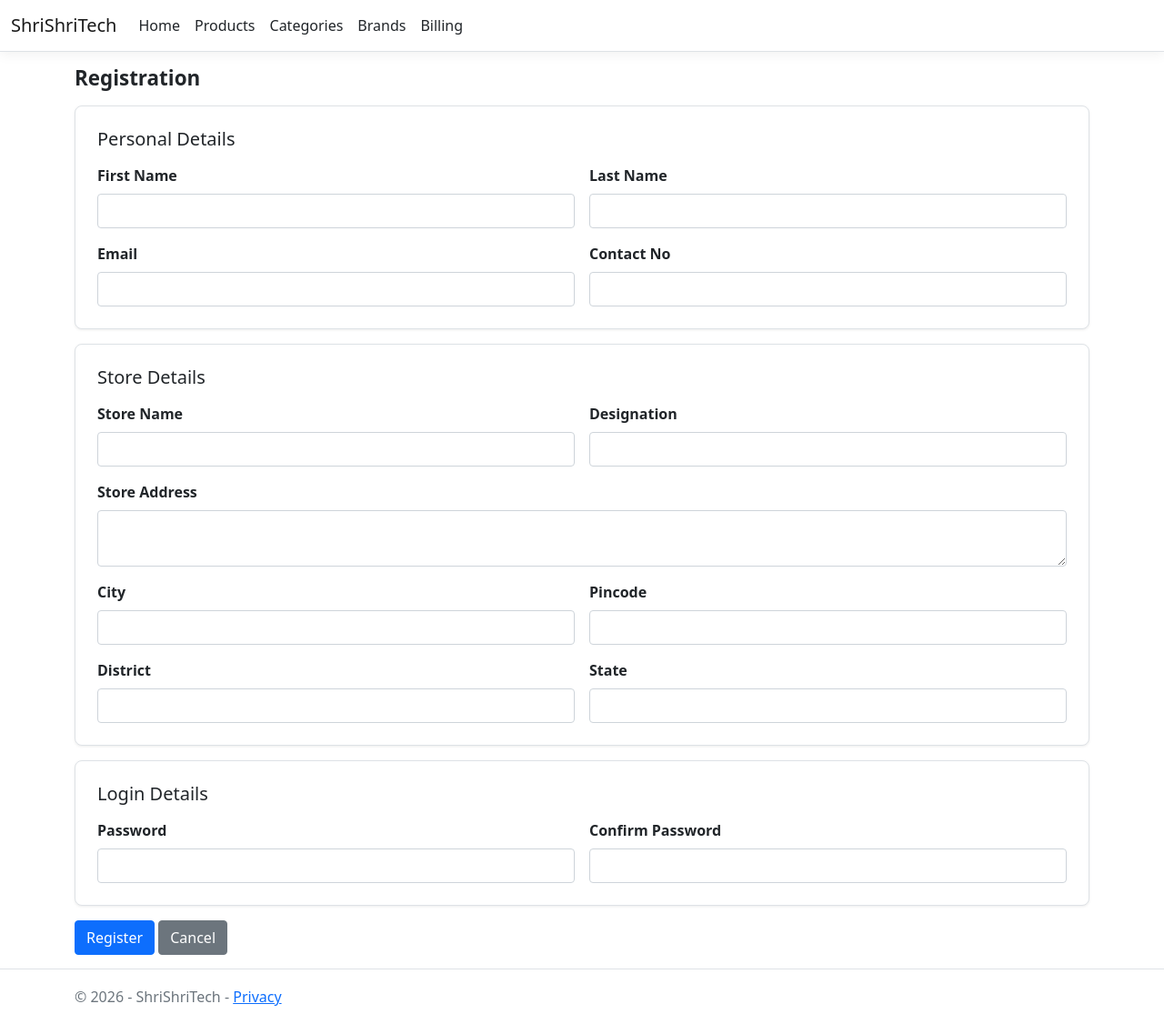
After one commit to Nikhil-Lalwani-6462/ShriShriTech, an ASP.NET Core app: template ShriShriTech/Views/TechUser/TechUserIndex.cshtml in a window 1280 px wide. The commit adds this page. Shown: the whole page at 91% size. Run offline with ASP.NET Core 8, Linux system fonts and the light colour scheme; the template is opened without the code that fills it, so the values that code supplies are empty; style sheets or scripts are compiled from the project's sources.

Commit message:
Configured with SQL SERVER using Sacffold Context, Added Service Folder, Created an Interface class for implementing the user registration procedure through its dervived class's function, Created Salt and Hash functions for password, Created Dto class for registration for Data Binding purpose, applied validations on Dto class's entity properties,Created Controller for Registration Purpose

```diff
--- a/ShriShriTech/Program.cs
+++ b/ShriShriTech/Program.cs
@@ -1,5 +1,6 @@
 using Microsoft.EntityFrameworkCore;
 using ShriShriTech.Data;
+using ShriShriTech.Services;
 
 var builder = WebApplication.CreateBuilder(args);
 
@@ -9,6 +10,9 @@ builder.Services.AddControllersWithViews();
 // Add Database Configurations
 builder.Services.AddDbContext<ShriShriTechContext>(options =>
 options.UseSqlServer(builder.Configuration.GetConnectionString("DefaultConnection")));
+
+//Add Dependency Injection
+builder.Services.AddScoped<ITechUser,TechUser>();
 
 var app = builder.Build();
 
--- a/ShriShriTech/Views/Shared/_Layout.cshtml
+++ b/ShriShriTech/Views/Shared/_Layout.cshtml
@@ -20,13 +20,22 @@
                 <div class="navbar-collapse collapse d-sm-inline-flex justify-content-between">
                     <ul class="navbar-nav flex-grow-1">
                         <li class="nav-item">
-                            <a class="nav-link text-dark" asp-area="" asp-controller="Home" asp-action="Index">Home</a>
+                            <a class="nav-link text-dark" asp-controller="Home" asp-action="Index">Home</a>
                         </li>
                         <li class="nav-item">
-                            <a class="nav-link text-dark" asp-area="" asp-controller="Home" asp-action="Privacy">Privacy</a>
+                            <a class="nav-link text-dark" asp-controller="Product" asp-action="Index">Products</a>
+                        </li>
+                        <li class="nav-item">
+                            <a class="nav-link text-dark" asp-controller="Category" asp-action="Index">Categories</a>
+                        </li>
+                        <li class="nav-item">
+                            <a class="nav-link text-dark" asp-controller="Brand" asp-action="Index">Brands</a>
+                        </li>
+                        <li class="nav-item">
+                            <a class="nav-link text-dark" asp-controller="SaleBill" asp-action="Index">Billing</a>
                         </li>
                     </ul>
-                </div>
+            </div>
             </div>
         </nav>
     </header>
--- /dev/null
+++ b/ShriShriTech/Views/TechUser/TechUserIndex.cshtml
@@ -0,0 +1,114 @@
+@model ShriShriTech.Data.user
+@{
+    ViewData["Title"] = "Register";
+}
+
+<h2 class="app-title">Registration</h2>
+
+@if (TempData["SuccessMessage"] != null)
+{
+    <div class="alert alert-success alert-dismissible fade show" role="alert">
+        @TempData["SuccessMessage"]
+        <button type="button" class="btn-close" data-bs-dismiss="alert" aria-label="Close"></button>
+    </div>
+}
+
+@using (Html.BeginForm("TechUserIndex", "TechUser", FormMethod.Post, new { @class = "app-form" }))
+{
+    @Html.ValidationSummary(true, "", new { @class = "text-danger" })
+
+    <!-- Personal details -->
+    <div class="app-card">
+        <h5 class="mb-3">Personal Details</h5>
+        <div class="row g-3">
+            <div class="col-12 col-md-6">
+                @Html.LabelFor(m => m.FirstName, new { @class = "form-label" })
+                @Html.TextBoxFor(m => m.FirstName, new { @class = "form-control" })
+                @Html.ValidationMessageFor(m => m.FirstName, "", new { @class = "text-danger" })
+            </div>
+            <div class="col-12 col-md-6">
+                @Html.LabelFor(m => m.LastName, new { @class = "form-label" })
+                @Html.TextBoxFor(m => m.LastName, new { @class = "form-control" })
+                @Html.ValidationMessageFor(m => m.LastName, "", new { @class = "text-danger" })
+            </div>
+            <div class="col-12 col-md-6">
+                @Html.LabelFor(m => m.Email, new { @class = "form-label" })
+                @Html.TextBoxFor(m => m.Email, new { @class = "form-control", type = "email" })
+                @Html.ValidationMessageFor(m => m.Email, "", new { @class = "text-danger" })
+            </div>
+            <div class="col-12 col-md-6">
+                @Html.LabelFor(m => m.ContactNo, new { @class = "form-label" })
+                @Html.TextBoxFor(m => m.ContactNo, new { @class = "form-control", maxlength = 10, inputmode = "numeric" })
+                @Html.ValidationMessageFor(m => m.ContactNo, "", new { @class = "text-danger" })
+            </div>
+        </div>
+    </div>
+
+    <!-- Store details -->
+    <div class="app-card">
+        <h5 class="mb-3">Store Details</h5>
+        <div class="row g-3">
+            <div class="col-12 col-md-6">
+                @Html.LabelFor(m => m.StoreName, new { @class = "form-label" })
+                @Html.TextBoxFor(m => m.StoreName, new { @class = "form-control" })
+                @Html.ValidationMessageFor(m => m.StoreName, "", new { @class = "text-danger" })
+            </div>
+            <div class="col-12 col-md-6">
+                @Html.LabelFor(m => m.Designation, new { @class = "form-label" })
+                @Html.TextBoxFor(m => m.Designation, new { @class = "form-control" })
+                @Html.ValidationMessageFor(m => m.Designation, "", new { @class = "text-danger" })
+            </div>
+            <div class="col-12">
+                @Html.LabelFor(m => m.Store_Address, new { @class = "form-label" })
+                @Html.TextAreaFor(m => m.Store_Address, 2, 0, new { @class = "form-control" })
+                @Html.ValidationMessageFor(m => m.Store_Address, "", new { @class = "text-danger" })
+            </div>
+            <div class="col-12 col-md-6">
+                @Html.LabelFor(m => m.City, new { @class = "form-label" })
+                @Html.TextBoxFor(m => m.City, new { @class = "form-control" })
+                @Html.ValidationMessageFor(m => m.City, "", new { @class = "text-danger" })
+            </div>
+            <div class="col-12 col-md-6">
+                @Html.LabelFor(m => m.Pincode, new { @class = "form-label" })
+                @Html.TextBoxFor(m => m.Pincode, new { @class = "form-control", maxlength = 6, inputmode = "numeric" })
+                @Html.ValidationMessageFor(m => m.Pincode, "", new { @class = "text-danger" })
+            </div>
+            <div class="col-12 col-md-6">
+                @Html.LabelFor(m => m.District, new { @class = "form-label" })
+                @Html.TextBoxFor(m => m.District, new { @class = "form-control" })
+                @Html.ValidationMessageFor(m => m.District, "", new { @class = "text-danger" })
+            </div>
+            <div class="col-12 col-md-6">
+                @Html.LabelFor(m => m.State, new { @class = "form-label" })
+                @Html.TextBoxFor(m => m.State, new { @class = "form-control" })
+                @Html.ValidationMessageFor(m => m.State, "", new { @class = "text-danger" })
+            </div>
+        </div>
+    </div>
+
+    <!-- Login details -->
+    <div class="app-card">
+        <h5 class="mb-3">Login Details</h5>
+        <div class="row g-3">
+            <div class="col-12 col-md-6">
+                @Html.LabelFor(m => m.Pass, new { @class = "form-label" })
+                @Html.PasswordFor(m => m.Pass, new { @class = "form-control", autocomplete = "new-password" })
+                @Html.ValidationMessageFor(m => m.Pass, "", new { @class = "text-danger" })
+            </div>
+            <div class="col-12 col-md-6">
+                @Html.LabelFor(m => m.ConfirmPass, new { @class = "form-label" })
+                @Html.PasswordFor(m => m.ConfirmPass, new { @class = "form-control", autocomplete = "new-password" })
+                @Html.ValidationMessageFor(m => m.ConfirmPass, "", new { @class = "text-danger" })
+            </div>
+        </div>
+    </div>
+
+    <div class="app-actions">
+        <button type="submit" class="btn btn-primary">Register</button>
+        @Html.ActionLink("Cancel", "Index", "Home", null, new { @class = "btn btn-secondary" })
+    </div>
+}
+
+@section Scripts {
+    <partial name="_ValidationScriptsPartial" />
+}
--- a/ShriShriTech/wwwroot/css/site.css
+++ b/ShriShriTech/wwwroot/css/site.css
@@ -20,3 +20,66 @@ html {
 body {
   margin-bottom: 60px;
 }
+
+/* ===== ShriShriTech shared styles ===== */
+
+:root {
+    --app-radius: .5rem;
+}
+
+/* Page title */
+.app-title {
+    font-size: 1.4rem;
+    font-weight: 600;
+    margin-bottom: 1rem;
+}
+
+/* Every content block (forms, tables, summaries) sits in this card */
+.app-card {
+    background: #fff;
+    border: 1px solid #dee2e6;
+    border-radius: var(--app-radius);
+    padding: 1rem;
+    margin-bottom: 1rem;
+    box-shadow: 0 1px 3px rgba(0,0,0,.08);
+}
+
+@media (min-width: 768px) {
+    .app-card {
+        padding: 1.5rem;
+    }
+}
+
+/* Forms */
+.app-form .form-label {
+    font-weight: 600;
+}
+
+.app-form .form-control,
+.app-form .form-select {
+    font-size: 16px; /* stops iPhones from zooming into inputs */
+}
+
+.app-form .text-danger {
+    font-size: .875rem;
+}
+
+/* Tables */
+.app-table thead {
+    background: #212529;
+    color: #fff;
+}
+
+.app-table th,
+.app-table td {
+    vertical-align: middle;
+    white-space: nowrap;
+}
+
+/* Buttons stack full width on phones */
+@media (max-width: 575.98px) {
+    .app-actions .btn {
+        width: 100%;
+        margin-bottom: .5rem;
+    }
+}
```
Also changed, not shown: ShriShriTech/Controllers/TechUserController.cs (added, +44 -0 lines), ShriShriTech/Data/user.cs (+35 -27 lines), ShriShriTech/Services/TechUser.cs (+7 -5 lines), ShriShriTech/ShriShriTech.csproj.
